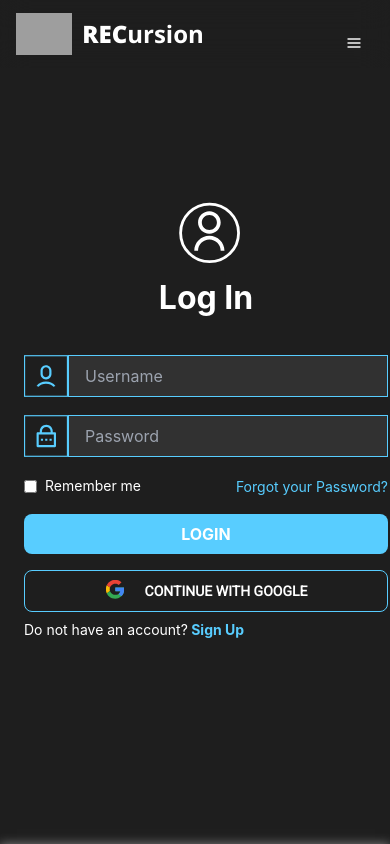
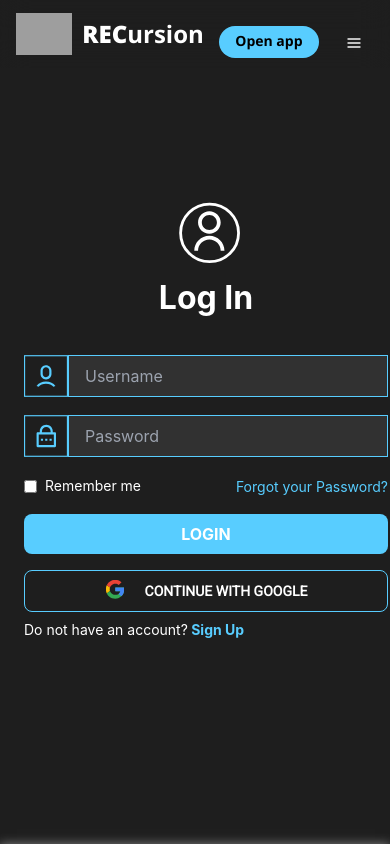
Before and after one commit to RECursion-NITD/RECursionNITD-Frontend, a React (Create React App) app: page /login in a window 390 px wide. Shown: the top 844 px of the page. Built offline with nearby package versions, Linux system fonts and the light colour scheme; no server answers; grey boxes are pictures that could not be loaded; a web font is replaced by a local one.

Commit message:
feat: Add mobile Open App CTA in navbar

```diff
--- a/src/components/Layout.jsx
+++ b/src/components/Layout.jsx
@@ -28,6 +28,9 @@
 import Footer from "./Footer";
 import { getProfile } from "../api/userInfo"; // Added import
 
+const APP_PACKAGE_NAME = 'com.recursionnitd.app';
+const PLAY_STORE_URL = 'https://play.google.com/store/apps/details?id=' + APP_PACKAGE_NAME;
+
 const Layout = () => {
   const { user, logoutUser } = useAuth();
   const [isOpen, setIsOpen] = useState(false);
@@ -40,21 +43,43 @@
   const { isOpen: isLogoutOpen, onOpen: onLogoutOpen, onClose: onLogoutClose } = useDisclosure();
   const cancelRef = React.useRef();
 
+  const [isProfileComplete, setIsProfileComplete] = useState(false);
+
   const toggleMenu = () => {
     setIsOpen(!isOpen);
+  };
+
+  const handleOpenApp = () => {
+    const fallbackUrl = encodeURIComponent(PLAY_STORE_URL);
+
+    // Chrome requires a 'scheme' to trigger the intent.
+    // IMPORTANT: For this to work, the RECursion Android app's AndroidManifest.xml MUST have an intent-filter
+    // with <category android:name="android.intent.category.BROWSABLE" /> for this scheme.
+    const intentUrl = `intent://#Intent;scheme=recursionnitd;package=${APP_PACKAGE_NAME};S.browser_fallback_url=${fallbackUrl};end`;
+
+    window.location.href = intentUrl;
   };
 
   // Enforce Profile Completeness "Jail"
   useEffect(() => {
     const checkProfile = async () => {
-      // Only check if user is logged in and NOT already on the edit page
-      if (user && location.pathname !== "/profile/edit") {
+      // If no user, we consider profile "complete" for navigation purposes (public access)
+      if (!user) {
+        setIsProfileComplete(true);
+        return;
+      }
+
+      // User exists, verify profile
       try {
         const profile = await getProfile();
         const isNameMissing = !profile.name || (typeof profile.name === "string" && profile.name.trim() === "");
         const isCollegeMissing = !profile.college || (typeof profile.college === "string" && profile.college.trim() === "");
 
-          if (isNameMissing || isCollegeMissing) {
+        const incomplete = isNameMissing || isCollegeMissing;
+        setIsProfileComplete(!incomplete);
+
+        // Redirect if incomplete and trying to go elsewhere
+        if (incomplete && location.pathname !== "/profile/edit") {
           toast({
             title: "Profile Incomplete",
             description: "You must complete your profile (Name & College) to continue.",
@@ -66,7 +91,11 @@
         }
       } catch (error) {
         console.error("Profile check failed", error);
-        }
+        // Fallback: If error, maybe keep locked or unlock?
+        // Safer to keep locked or handle gracefully. For now, assume incomplete/error maintains lock if default was false.
+        // But if default was false, and api fails, menus never show.
+        // Let's assume on error we might want to let them browse or retry.
+        // For security/jail, we keeps it closed.
       }
     };
     checkProfile();
@@ -137,7 +166,8 @@
           padding="0"
           fontWeight="bold"
         >
-          {/* Render each link with the MenuItem component */}
+          {isProfileComplete && (
+            <>
               <MenuItem
                 to="/experience"
                 isActive={activeLink === "/experience"}
@@ -166,6 +196,8 @@
               >
                 Team
               </MenuItem>
+            </>
+          )}
         </Flex>
 
         {/* Login Button */}
@@ -202,15 +234,15 @@
                 <Menu isOpen={isProfileOpen}>
                   <MenuButton
                     as={Button}
-                    rounded={'full'}
-                    variant={'link'}
-                    cursor={'pointer'}
+                    rounded="full"
+                    variant="link"
+                    cursor="pointer"
                     minW={0}
                     onMouseEnter={onProfileOpen}
                     onMouseLeave={onProfileClose}
                   >
                     <Avatar
-                      size={'sm'}
+                      size="sm"
                       name={user?.username}
                       bg="#58CDFF"
                       color="black"
@@ -240,6 +272,26 @@
           )}
         </Flex>
 
+        {/* Open App CTA (visible on mobile only) */}
+        <Button
+          display={{ base: "flex", lg: "none" }}
+          onClick={handleOpenApp}
+          size="sm"
+          bg="#58CDFF"
+          color="black"
+          fontWeight="bold"
+          fontFamily="Open Sans"
+          borderRadius="20px"
+          px={4}
+          _hover={{ bg: "#3ab8f0", transform: "scale(1.04)" }}
+          _active={{ transform: "scale(0.97)" }}
+          transition="all 0.2s"
+          aria-label="Open RECursion app"
+          id="mobile-open-app-btn"
+        >
+          Open app
+        </Button>
+
         {/* Hamburger Menu Icon (visible on mobile) */}
         <IconButton
           color="whitesmoke"
@@ -266,10 +318,14 @@
         >
           <VStack spacing="4" mt="5vh">
             {/* Same links as above */}
+            {isProfileComplete && (
+              <>
                 <MenuItem to="/experience">Interview Experiences</MenuItem>
                 <MenuItem to="/events">Events</MenuItem>
                 <MenuItem to="/get_started">Getting Started</MenuItem>
                 <MenuItem to="/team">Team</MenuItem>
+              </>
+            )}
             {!user ? (
               <MenuItem to="/login" noHoverEffect>
                 <Button
--- a/src/components/Login.jsx
+++ b/src/components/Login.jsx
@@ -12,7 +12,7 @@
 const Login = () => {
   const location = useLocation();
   const from = location.state?.from.pathname || "/";
-  const { token, loginUser, setStatus, status, decodeTokens } = useAuth();
+  const { token, user, loginUser, setStatus, status, decodeTokens } = useAuth();
   const [username, setUsername] = useState("");
   const [password, setPassword] = useState("");
   const [rememberMe, setRememberMe] = useState(false); // State for remember me checkbox
@@ -32,7 +32,8 @@
 
   useEffect(() => {
     const checkProfileAndRedirect = async () => {
-      if (token) {
+      // Wait for both token AND user to be populated to avoid race conditions with localStorage
+      if (token && user) {
         setLoading(true); // Keep loading while we check profile
         try {
           const profile = await getProfile();
@@ -55,7 +56,7 @@
       }
     };
     checkProfileAndRedirect();
-  }, [token, setLoading, setStatus, navigate, from]);
+  }, [token, user, setLoading, setStatus, navigate, from]);
 
   const handleUsernameChange = (e) => setUsername(e.target.value);
   const handlePasswordChange = (e) => setPassword(e.target.value);
--- a/src/components/Profile/ViewProfile.jsx
+++ b/src/components/Profile/ViewProfile.jsx
@@ -38,7 +38,8 @@
   });
   const [isLoading, setIsLoading] = useState(false);
 
-  const fetchProfileInfo = async () =>{
+  const fetchProfileInfo = async () => {
+    try {
       setIsLoading(true);
       const data = await getProfile();
       console.log(data);
@@ -55,15 +56,19 @@
         createdAt: data.created_at,
       };
       setProfileData(userData);
+    } catch (error) {
+      console.error("Error fetching profile:", error);
+    } finally {
       setIsLoading(false);
+    }
   }
 
   useEffect(() => {
     fetchProfileInfo();
-},[]);
+  }, []);
 
 
-if(!isLoading){
+  if (!isLoading) {
     return (
       <Box className="h-screen w-full flex items-center justify-center" pt={12}>
 
@@ -101,7 +106,7 @@
               </Text>
             </Flex>
             <Flex gap={2} color="gray.800" mb={4} className="flex items-center justify-center">
-            <FaLeanpub  className="ml-0 mr-0" />
+              <FaLeanpub className="ml-0 mr-0" />
               <Text>
                 {profileData?.branch}
               </Text>
@@ -148,8 +153,8 @@
       </Box>
     );
   }
-else{
-  return <Loader/>
+  else {
+    return <Loader />
   }
 };
 
```
Lines whose indentation alone changed are shown as unchanged.
